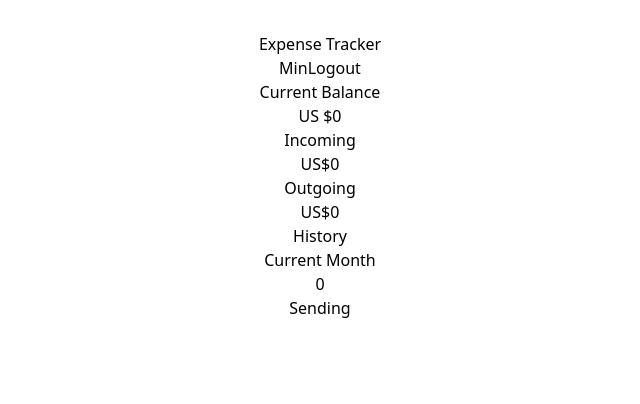
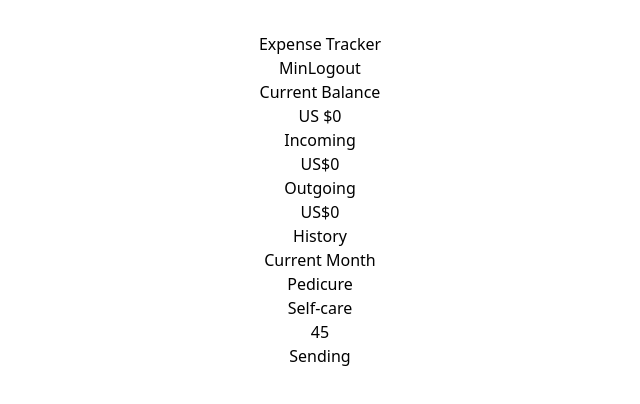
Before and after one commit to thekevinchau/ExpenseTracker, a React (Vite) app: page / in a window 1280 px wide. Shown: the top 404 px of the page, without its empty margins (320-960 px from the left). Built offline with nearby package versions, Linux system fonts and the light colour scheme.

Commit message:
Added UI update to each expense

```diff
--- a/src/App.tsx
+++ b/src/App.tsx
@@ -10,7 +10,7 @@ import Display from './components/Display';
 
 function App() {
 
-return <div className='h-screen flex justify-center'>
+return <div className='h-screen flex justify-center ml-5 mr-5'>
     <Display></Display>
 </div>
 }
--- a/src/components/Display.tsx
+++ b/src/components/Display.tsx
@@ -9,11 +9,15 @@ interface Expense {
   recvOrSend: boolean; //true = receiving, false = sending
 }
 
+const reduceIncoming = (expenseArray: Expense[]) => {
+    expenseArray.reduce((sum: number, expense: Expense) => expense.recvOrSend == true ? sum + expense.cost : 0, 0)
+}
+
 export default function Display(): JSX.Element {
   const [ExpenseObj, setExpenseObj] = useState<Expense>({
-    name: "",
-    category: "",
-    cost: 0,
+    name: "Pedicure",
+    category: "Self-care",
+    cost: 45.00,
     recvOrSend: false,
   });
   const [totalBalance, setTotalBalance] = useState<number>(0);
@@ -38,7 +42,7 @@ export default function Display(): JSX.Element {
         </div>
       </div>
 
-      <div className="font-bold mt-5 mb-5">
+      <div className="font-bold mt-5">
         <h4>Current Balance</h4>
         <h1 className="text-2xl opacity-60">US ${totalBalance}</h1>
       </div>
@@ -62,6 +66,10 @@ export default function Display(): JSX.Element {
         </div>
       </div>
 
+      <div className="mt-5 flex flex-col border ml-5 mr-5 h-auto">
+        {expenseArray.map((expense: Expense) => <Expense ExpenseObj={expense}></Expense>)}
+      </div>
+
       <Expense ExpenseObj={ExpenseObj}></Expense>
     </div>
   );
--- a/src/components/Expense.tsx
+++ b/src/components/Expense.tsx
@@ -20,10 +20,13 @@ interface ExpenseProps {
 }
 
 export default function Expense({ExpenseObj}: ExpenseProps): JSX.Element{
-    return <div>
-        {ExpenseObj.name}
-        {ExpenseObj.category}
-        {ExpenseObj.cost}
+    return <div className="border flex justify-between items-center ml-5 mr-5 h-12">
+
+        <div>
+            <p>{ExpenseObj.name}</p>
+            <p>{ExpenseObj.category}</p>
+        </div>
+        <p>{ExpenseObj.cost}</p>
         {ExpenseObj.recvOrSend? <p>Receiving</p> : <p>Sending</p>}
     </div>
 }
```
